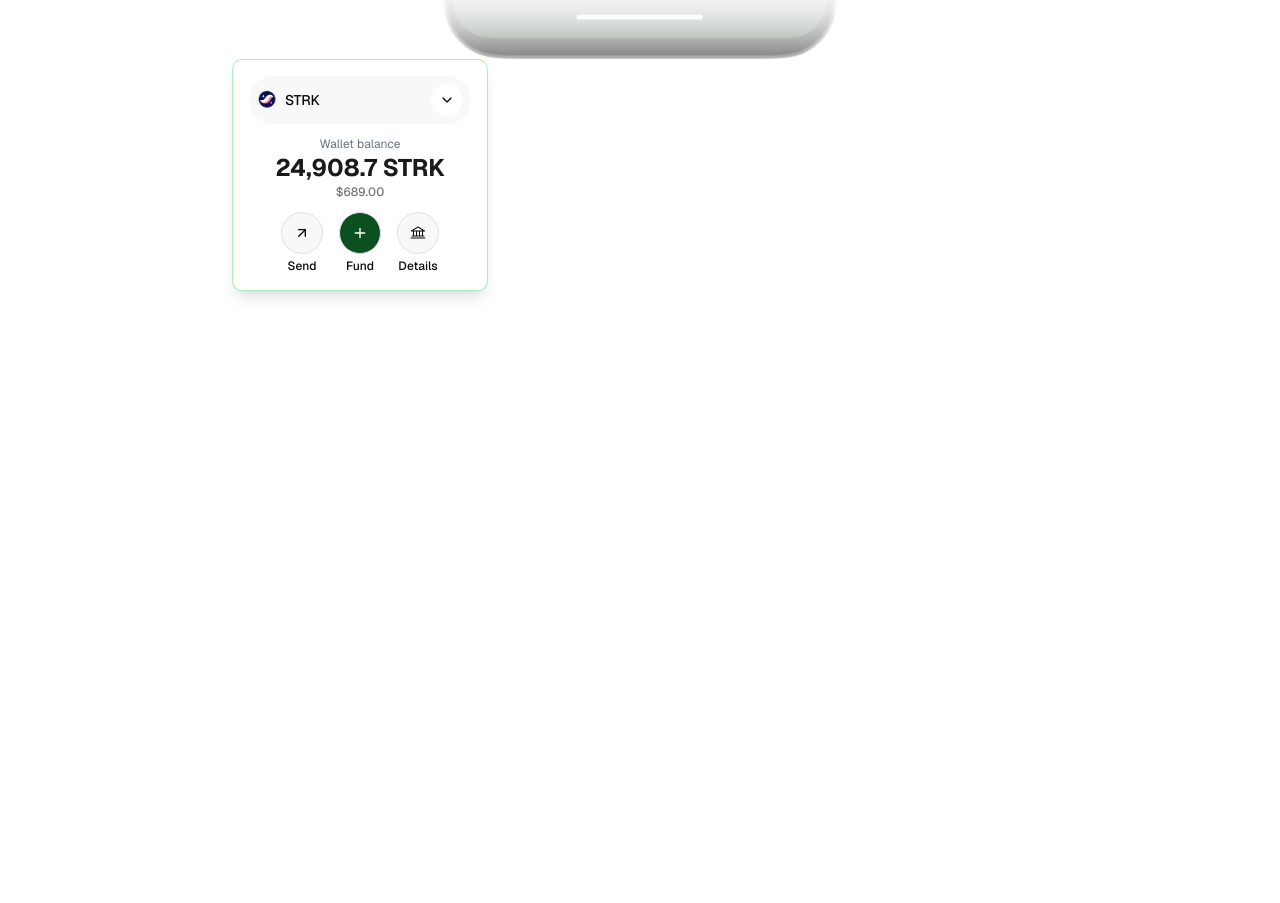
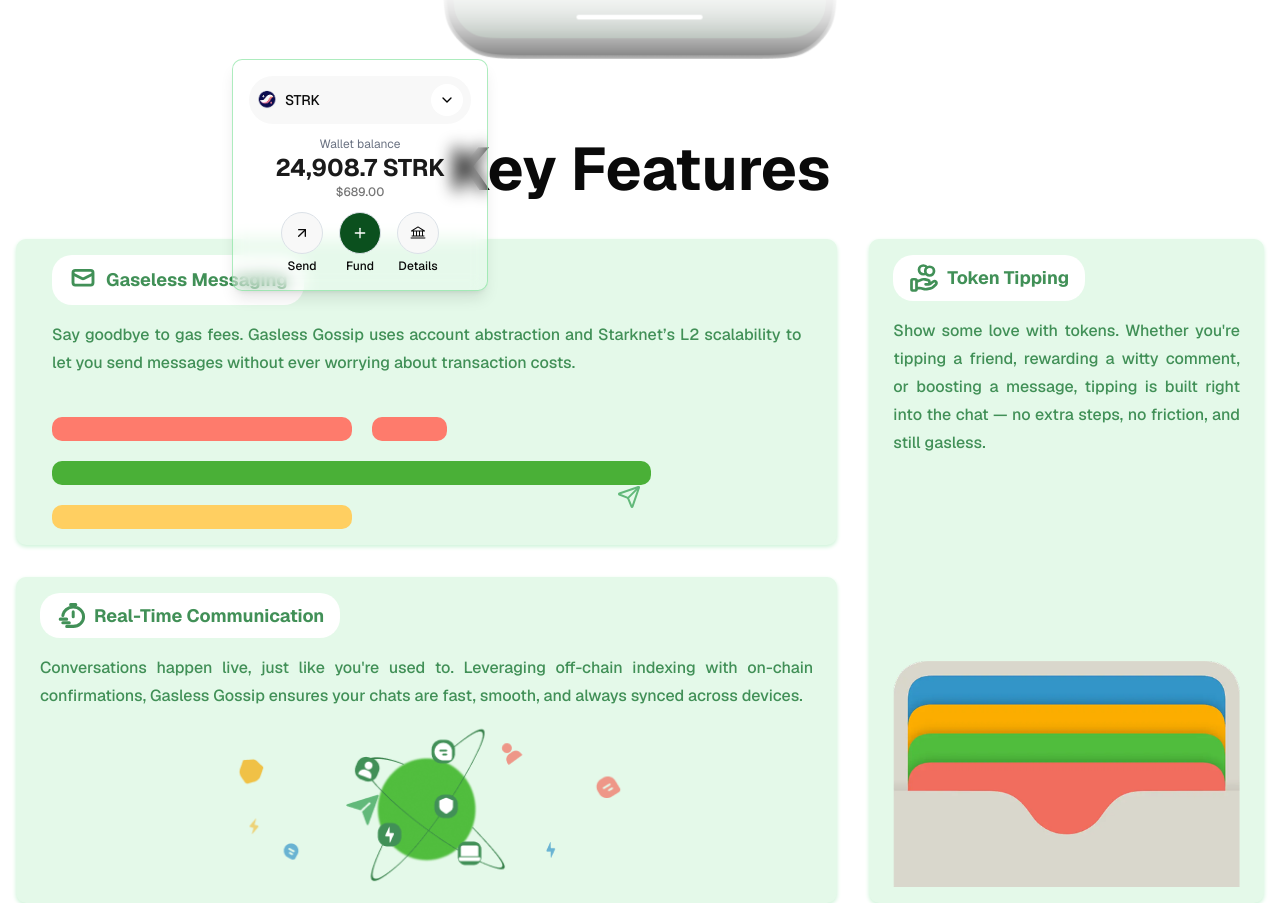
Before and after one commit to songifi/gg_frontend, a Next.js app in the folder client/: page /LandingPage in a window 1280 px wide. Shown: the part 1420-2323 px from the top of the page. Before the commit the page ends 1711 px from the top, so only its background shows below. Built offline with nearby package versions, Linux system fonts and the light colour scheme.

Commit message:
Styled key features section

```diff
--- a/client/src/app/LandingPage/components/KeyFeatures.tsx
+++ b/client/src/app/LandingPage/components/KeyFeatures.tsx
@@ -0,0 +1,114 @@
+import Image from 'next/image'
+import { Send, MailIcon } from 'lucide-react'
+
+export const KeyFeatures = () => {
+  return (
+    <section className="mt-20">
+      <div className="container mx-auto px-4">
+        <h1 className="mb-10 text-center text-3xl font-bold sm:text-4xl md:text-6xl">
+          Key Features
+        </h1>
+
+        <div className="grid grid-cols-1 gap-8 lg:grid-cols-3">
+          <div className="flex flex-col gap-8 lg:col-span-2">
+            {/*card 1 */}
+            <div className="relative rounded-lg bg-[#E4F9E9] px-9 py-4 shadow-[0px_2px_4px_0px_#CDF3D8]">
+              <div className="flex w-fit items-center gap-2 rounded-[1.25rem] bg-white px-4 py-2">
+                <Image
+                  src="/emaiiIcon.svg"
+                  width={30}
+                  height={30}
+                  alt="Email Icon"
+                />
+                <p className="text-[1.125rem] font-bold text-[#419057]">
+                  Gaseless Messaging
+                </p>
+              </div>
+
+              <p className="mt-4 text-justify text-base leading-7 font-medium text-[#419057]">
+                Say goodbye to gas fees. Gasless Gossip uses account abstraction
+                and Starknet’s L2 scalability to let you send messages without
+                ever worrying about transaction costs.
+              </p>
+
+              <article className="flex flex-col gap-5">
+                <div className="mt-10 flex items-center gap-5">
+                  <div className="w-[40%] rounded-[0.625rem] bg-[#FE7B6C] p-3"></div>
+                  <div className="w-[10%] rounded-[0.625rem] bg-[#FE7B6C] p-3"></div>
+                </div>
+
+                <div className="w-[80%] rounded-[0.625rem] bg-[#4AB037] p-3"></div>
+
+                <div className="relative flex items-center justify-between">
+                  <div className="w-[40%] rounded-[0.625rem] bg-[#FFCF61] p-3"></div>
+
+                  <Send className="absolute -top-5 right-40 text-[#62B97A]" />
+                </div>
+              </article>
+            </div>
+
+            {/* card 2 */}
+            <div className="rounded-lg bg-[#E4F9E9] px-6 py-4 shadow-[0px_2px_4px_0px_#CDF3D8]">
+              <div className="flex w-fit items-center gap-2 rounded-[1.25rem] bg-white px-4 py-2">
+                <Image
+                  src="/timerIcon.svg"
+                  width={30}
+                  height={30}
+                  alt="Timer Icon"
+                />
+                <p className="text-[1.125rem] font-bold text-[#419057]">
+                  Real-Time Communication
+                </p>
+              </div>
+              <p className="mt-4 text-justify text-base leading-7 font-medium text-[#419057]">
+                Conversations happen live, just like you're used to. Leveraging
+                off-chain indexing with on-chain confirmations, Gasless Gossip
+                ensures your chats are fast, smooth, and always synced across
+                devices.
+              </p>
+              <div className="relative mx-auto w-full max-w-[400px]">
+                <Image
+                  src="/eclipesImage.png"
+                  alt="Eclipse"
+                  width={400}
+                  height={400}
+                  className="h-auto w-full object-contain"
+                  priority
+                />
+              </div>
+            </div>
+          </div>
+
+          {/* Card 3 */}
+          <div className="flex flex-col justify-center rounded-lg bg-[#E4F9E9] px-6 py-4 shadow-[0px_2px_4px_0px_#CDF3D8]">
+            <div className="flex w-fit items-center gap-2 rounded-[1.25rem] bg-white px-4 py-2">
+              <Image
+                src="/tokenIcon.svg"
+                width={30}
+                height={30}
+                alt="Wallet Icon"
+              />
+              <p className="text-[1.125rem] font-bold text-[#419057]">
+                Token Tipping
+              </p>
+            </div>
+            <p className="mt-4 mb-10 text-justify text-base leading-7 font-medium text-[#419057]">
+              Show some love with tokens. Whether you're tipping a friend,
+              rewarding a witty comment, or boosting a message, tipping is built
+              right into the chat — no extra steps, no friction, and still
+              gasless.
+            </p>
+            <Image
+              src="/Apple_Wallet_Icon 1.png"
+              alt="Eclipse"
+              width={400}
+              height={400}
+              className="h-auto w-full mt-auto object-contain"
+              priority
+            />
+          </div>
+        </div>
+      </div>
+    </section>
+  )
+}
--- a/client/src/app/LandingPage/page.tsx
+++ b/client/src/app/LandingPage/page.tsx
@@ -1,11 +1,14 @@
 import React from 'react';
 import { HeroSection } from './components/HeroSection';
+import { KeyFeatures } from './components/KeyFeatures';
 
 export default function LandingPage() {
   return (
     <div className="">
       <main>
        <HeroSection />
+       <KeyFeatures />
+
       </main>
 
     </div>
--- a/client/tailwind.config.ts
+++ b/client/tailwind.config.ts
@@ -6,10 +6,17 @@ module.exports = {
       fontFamily: {
         sans: ['var(--font-inter)', 'sans-serif'],
         geist: ['var(--font-geist-sans)', 'sans-serif'],
-        instrument: ['var(--font-instrument-serif)', 'serif', 'Georgia', 'Times New Roman'],
-
+        instrument: [
+          'var(--font-instrument-serif)',
+          'serif',
+          'Georgia',
+          'Times New Roman',
+        ],
       },
+    },
+    colors: {
+      green: '#419057',
     },
   },
   plugins: [],
-};
+}
```
